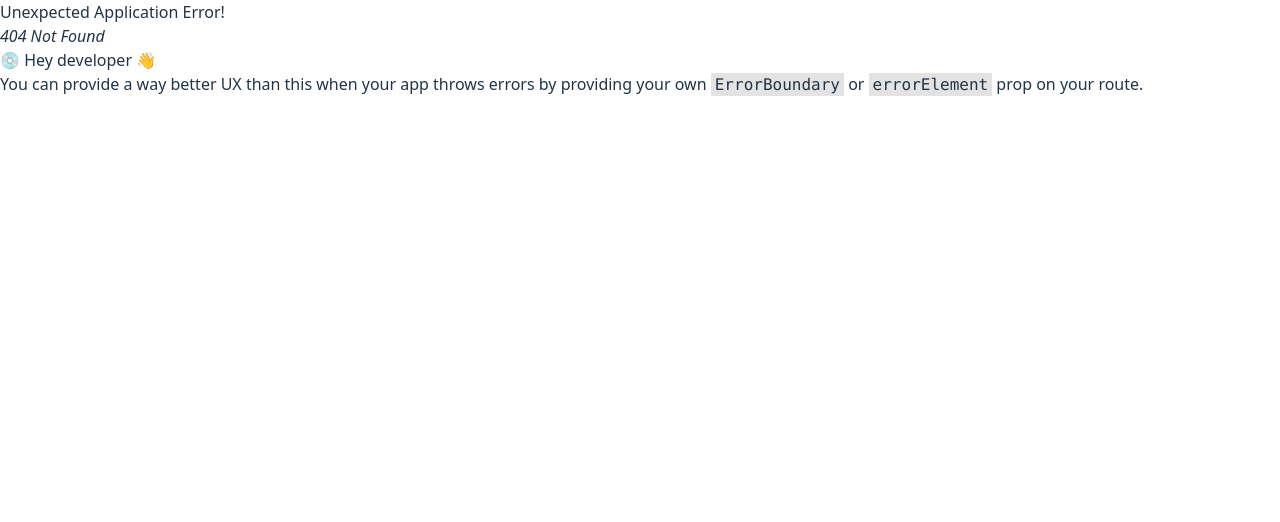
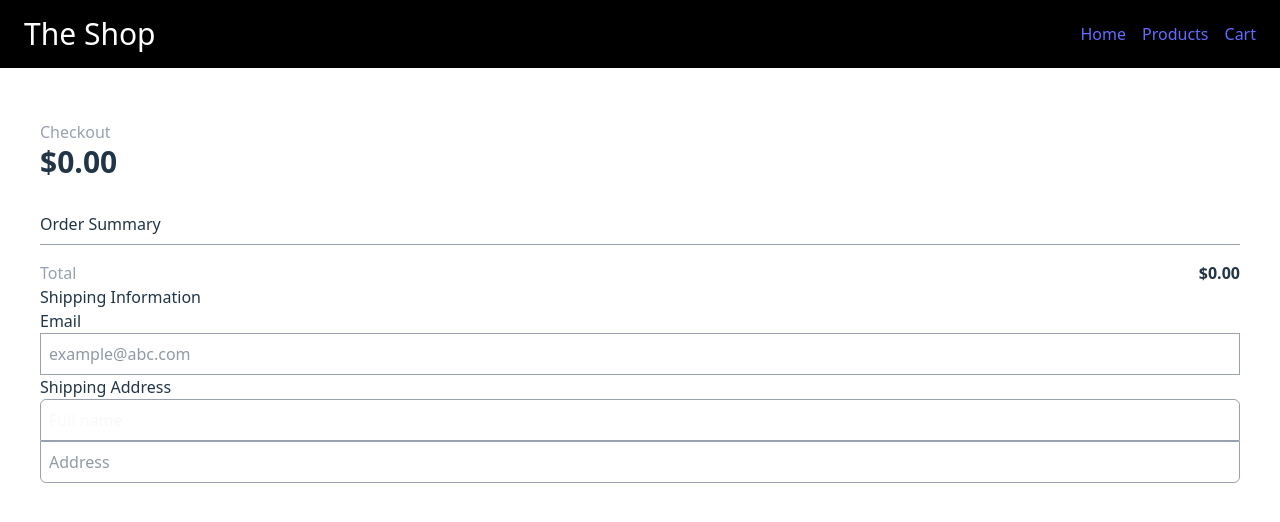
Before and after one commit to bikiris/FS-web, a React (Vite) app in the folder shop-project/: page /checkout in a window 1280 px wide. Before the commit this address had no page. Shown: the top 522 px of the page. Built offline with nearby package versions, Linux system fonts and the light colour scheme.

Commit message:
add checkout page

```diff
--- a/shop-project/src/Router.jsx
+++ b/shop-project/src/Router.jsx
@@ -4,6 +4,7 @@ import App from "./App";
 import ProductPage from "./pages/ProductPage";
 import ProductInfoPage from "./pages/ProductInfoPage";
 import CartPage from "./pages/CartPage";
+import CheckoutPage from "./pages/CheckoutPage";
 const router = createBrowserRouter([
   {
     path: '/',
@@ -21,6 +22,10 @@ const router = createBrowserRouter([
     path: '/cart',
     element: <CartPage />,
   },
+  {
+    path:'/checkout',
+    element: <CheckoutPage />,
+  }
 ]);
 
 export default function Router() {
--- /dev/null
+++ b/shop-project/src/pages/CheckoutPage.jsx
@@ -0,0 +1,89 @@
+import Navbar from "../components/Navbar";
+
+import { CartContext } from "../utils/CartProvider";
+import { useContext } from "react";
+import ProductsData from "../data/ProductsData";
+
+function CheckoutPage() {
+  const { cart, getTotalCost } = useContext(CartContext);
+
+  return (
+    <div>
+      <Navbar />
+      <div className='pt-20'>
+        <div className='flex flex-col p-10'>
+          <h1 className='text-gray-400'>Checkout</h1>
+          <p className='text-3xl font-bold'>${getTotalCost().toFixed(2)}</p>
+
+          <div className="pt-8">
+            <p>Order Summary</p>
+            <div className="flex flex-col pt-2 max-w-7xl mx-auto gap-4">
+              {cart.map(({ productId, colorOption, quantity }) => (
+                <div
+                  key={productId}
+                  className='flex gap-2 items-start justify-between'
+                >
+                  <div className='flex gap-4'>
+                    <div className='flex flex-col gap-2 items-center'>
+                      <img
+                        src={ProductsData[productId - 1].imgLink}
+                        width={70}
+                      />
+                    </div>
+                    <div>
+                      <p className='font-bold'>
+                        {ProductsData[productId - 1].productName}
+                      </p>
+                      <p className='text-gray-400'>Color: {colorOption}</p>
+                      <p className='text-gray-400'>Quantity: {quantity}</p>
+                    </div>
+                  </div>
+                  <p className='font-bold'>
+                    ${(ProductsData[productId - 1].price * quantity).toFixed(2)}
+                  </p>
+                </div>
+              ))}
+
+              <div className='flex justify-between items-center pt-4 border-t border-gray-400'>
+                <p className='text-gray-400'>Total</p>
+                <p className='font-bold'>${getTotalCost().toFixed(2)}</p>
+              </div>
+            </div>
+          </div>
+
+          <form>
+            <p>Shipping Information</p>
+            <div>
+              <label for='email'>Email</label>
+              <input
+                id='email'
+                type='email'
+                placeholder='example@abc.com'
+                className='border border-gray-400 p-2 w-full'
+              />
+            </div>
+            <div className="flex flex-col">
+              <label>Shipping Address </label>
+              <input
+                id='fullname'
+                type='text'
+                placeholder='Full name'
+                className="border border-gray-400 p-2 rounded-t-md text-gray-100"
+              />
+              <input
+                id='address'
+                type='text'
+                placeholder='Address'
+                className="border border-gray-400 p-2 rounded-b-md"
+              />
+            </div>
+          </form>
+
+
+        </div>
+      </div>
+    </div>
+  );
+}
+
+export default CheckoutPage;
```
